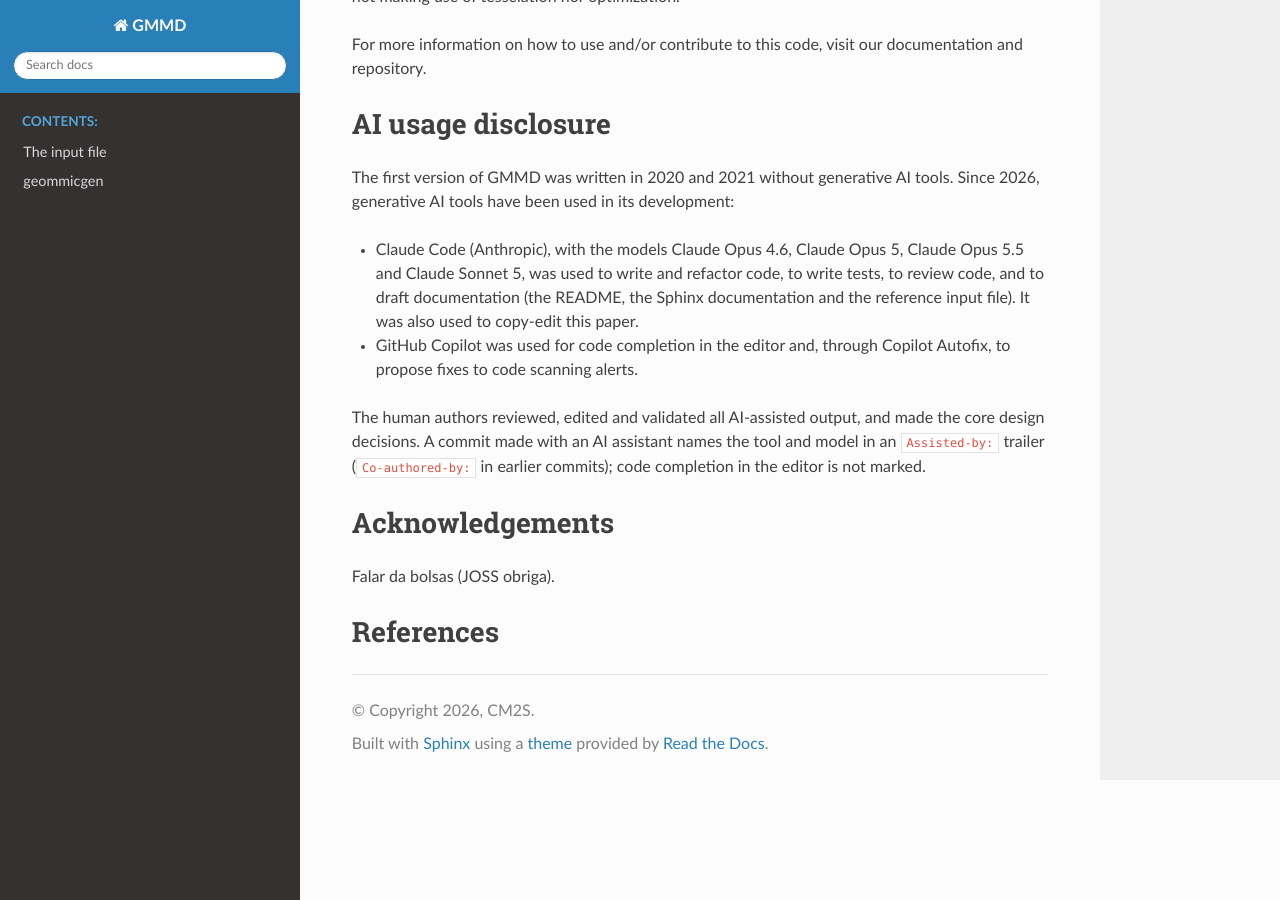
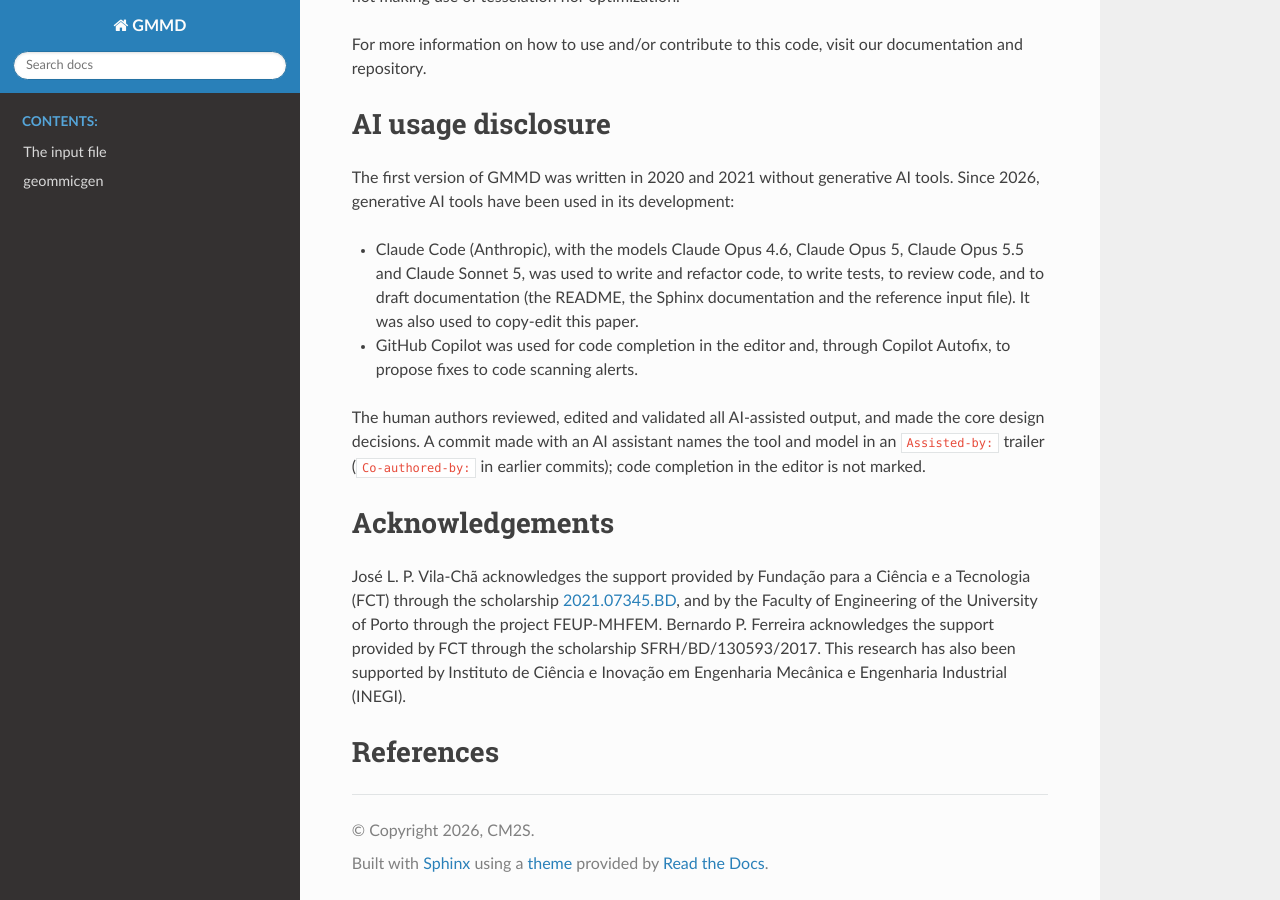
Before and after one commit to CM2S/GMMD, a Sphinx documentation site: the page built from docs/joss_paper/paper.md, in a window 1280 px wide and 900 px high, scrolled down 2316 px. Built offline with Sphinx 7.4.7 and the Read the Docs theme 3.1.0, drawn with Linux system fonts in a browser that asks for light colours; formulas are drawn with MathJax 3.

Commit message:
Acknowledge the funding in the paper
Assisted-by: Claude:claude-opus-5-5

```diff
--- a/docs/joss_paper/paper.md
+++ b/docs/joss_paper/paper.md
@@ -106,6 +106,6 @@ A commit made with an AI assistant names the tool and model in an `Assisted-by:`
 
 # Acknowledgements
 
-Falar da bolsas (JOSS obriga).
+José L. P. Vila-Chã acknowledges the support provided by Fundação para a Ciência e a Tecnologia (FCT) through the scholarship [2021.07345.BD](https://doi.org/10.54499/2021.07345.BD), and by the Faculty of Engineering of the University of Porto through the project FEUP-MHFEM. Bernardo P. Ferreira acknowledges the support provided by FCT through the scholarship SFRH/BD/130593/2017. This research has also been supported by Instituto de Ciência e Inovação em Engenharia Mecânica e Engenharia Industrial (INEGI).
 
 # References
```
